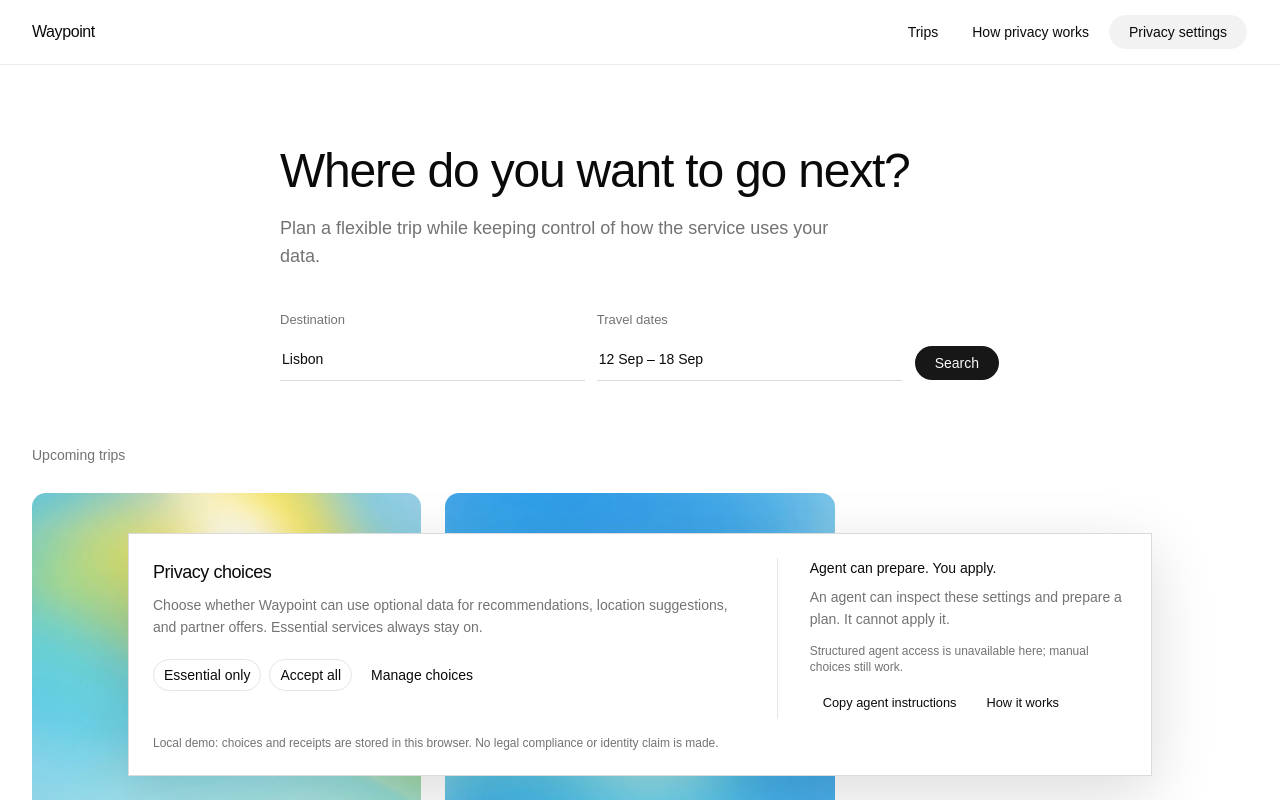
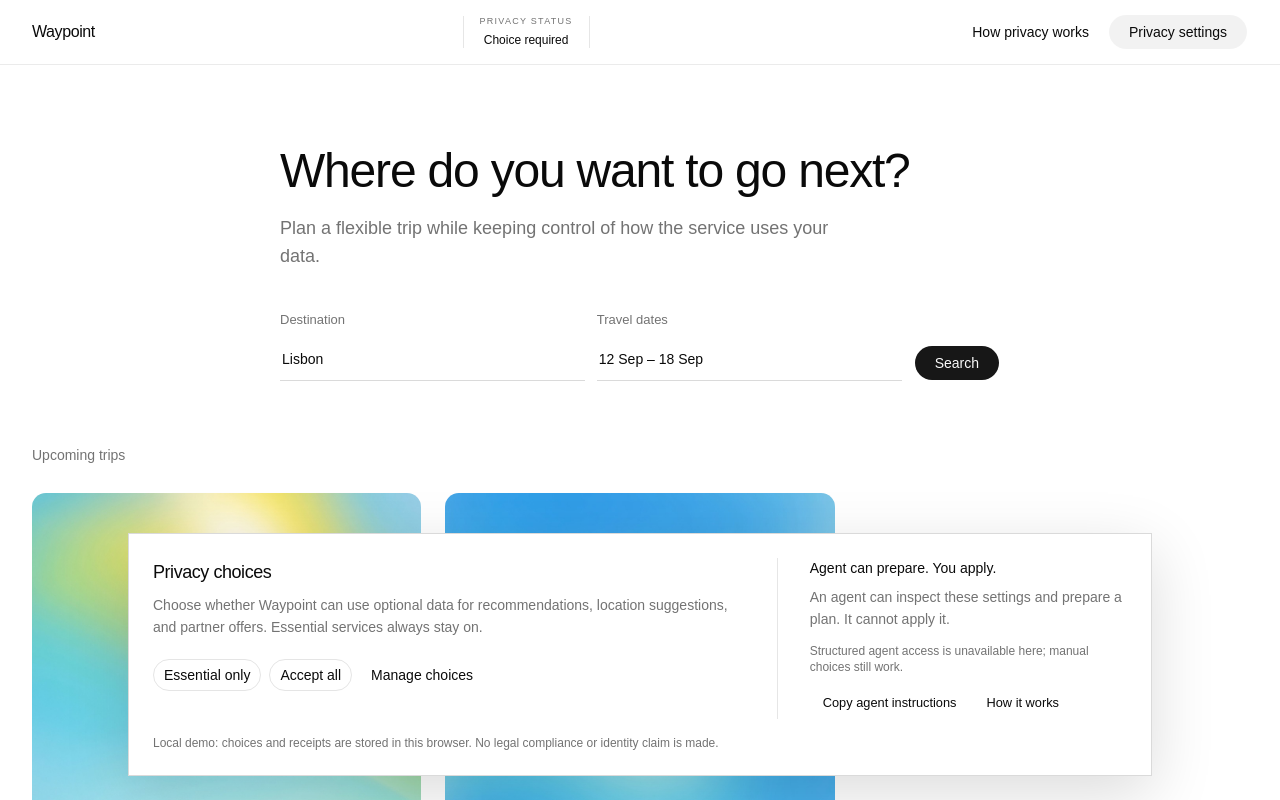
Before and after one commit to Vitali115/clearrights-webmcp, a React (Vite) app: page / in a window 1280 px wide. Shown: the top 800 px of the page. Built offline with nearby package versions, Linux system fonts and the light colour scheme.

Commit message:
Move privacy status into navbar

```diff
--- a/src/App.tsx
+++ b/src/App.tsx
@@ -228,7 +228,7 @@ export default function App({
             effectsPreview={route.effects}
             developerPreview={route.effects ? developerPreview : null}
             privacyEffectStatus={privacyEffectStatus}
-            showPrivacyEffectSummary={snapshot.record.notice.status === 'recorded' || Boolean(snapshot.plan) || snapshot.record.receipts.length > 0}
+            hasRecordedPrivacyState={snapshot.record.notice.status === 'recorded' || Boolean(snapshot.plan) || snapshot.record.receipts.length > 0}
             onDeveloperPreviewModeChange={setDeveloperPreviewMode}
             onDeveloperSandboxChange={(setting, enabled) => {
               setDeveloperSandbox((current) => ({ ...current, [setting]: enabled }))
@@ -283,7 +283,7 @@ export default function App({
           effectsPreview={false}
           developerPreview={null}
           privacyEffectStatus={privacyEffectStatus}
-          showPrivacyEffectSummary={snapshot.record.notice.status === 'recorded' || Boolean(snapshot.plan) || snapshot.record.receipts.length > 0}
+          hasRecordedPrivacyState={snapshot.record.notice.status === 'recorded' || Boolean(snapshot.plan) || snapshot.record.receipts.length > 0}
           onDeveloperPreviewModeChange={setDeveloperPreviewMode}
           onDeveloperSandboxChange={(setting, enabled) => {
             setDeveloperSandbox((current) => ({ ...current, [setting]: enabled }))
--- a/src/ui/TravelProductPage.tsx
+++ b/src/ui/TravelProductPage.tsx
@@ -22,7 +22,7 @@ interface TravelProductPageProps {
   privacyEffectStatus: {
     pendingChanges: number
   }
-  showPrivacyEffectSummary: boolean
+  hasRecordedPrivacyState: boolean
   onExplainPrivacy(): void
   onOpenControls(): void
   onExitEffectsPreview(): void
@@ -99,7 +99,7 @@ export function TravelProductPage({
   effectsPreview,
   developerPreview,
   privacyEffectStatus,
-  showPrivacyEffectSummary,
+  hasRecordedPrivacyState,
   onExplainPrivacy,
   onOpenControls,
   onExitEffectsPreview,
@@ -133,11 +133,18 @@ export function TravelProductPage({
         />
       )}
       <header className="border-b border-foreground/8">
-        <div className="flex h-16 items-center justify-between gap-3 px-5 sm:px-8">
+        <div className="grid min-h-16 grid-cols-[auto_minmax(0,1fr)_auto] items-center gap-3 px-5 py-2 sm:px-8">
           <span className="text-base font-medium tracking-tight">Waypoint</span>
+          <div className="flex min-w-0 justify-center">
+            <PrivacyNavbarStatus
+              experience={experience}
+              status={privacyEffectStatus}
+              hasRecordedPrivacyState={hasRecordedPrivacyState}
+              preview={effectsPreview}
+            />
+          </div>
           <nav className="flex shrink-0 items-center gap-1" aria-label="Account navigation">
-            <Button variant="ghost" className="hidden h-9 rounded-full px-3.5 sm:inline-flex">Trips</Button>
-            <Button variant="ghost" className="hidden h-9 rounded-full px-3.5 md:inline-flex" onClick={onExplainPrivacy}>
+            <Button variant="ghost" className="hidden h-9 rounded-full px-3.5 lg:inline-flex" onClick={onExplainPrivacy}>
               How privacy works
             </Button>
             {agentActivityAction}
@@ -165,13 +172,6 @@ export function TravelProductPage({
           <Button type="submit" className="h-9 rounded-full px-5">Search</Button>
         </form>
       </section>
-
-      {!effectsPreview && showPrivacyEffectSummary && (
-        <PrivacyEffectSummary
-          experience={experience}
-          status={privacyEffectStatus}
-        />
-      )}
 
       <section className="px-5 pb-16 sm:px-8 sm:pb-20" aria-labelledby="upcoming-trips">
         <h2 id="upcoming-trips" tabIndex={-1} className="mb-7 text-sm font-medium text-muted-foreground outline-none focus-visible:ring-2 focus-visible:ring-ring">
@@ -253,44 +253,55 @@ export function TravelProductPage({
   )
 }
 
-function PrivacyEffectSummary({
+function PrivacyNavbarStatus({
   experience,
   status,
+  hasRecordedPrivacyState,
+  preview,
 }: {
   experience: WaypointExperienceViewModel
   status: TravelProductPageProps['privacyEffectStatus']
+  hasRecordedPrivacyState: boolean
+  preview: boolean
 }) {
+  const optionalEnabled = [
+    experience.discovery === 'personalised',
+    experience.nearbyGuide === 'visible',
+    experience.partnerOffer === 'visible',
+  ].filter(Boolean).length
+  const appliedSummary = optionalEnabled === 0
+    ? 'Essential only'
+    : optionalEnabled === 3
+      ? 'All optional uses on'
+      : `${optionalEnabled} of 3 optional uses on`
+  const pendingLabel = status.pendingChanges === 1 ? '1 change pending' : `${status.pendingChanges} changes pending`
+  const stateDescription = hasRecordedPrivacyState
+    ? `${appliedSummary}.`
+    : 'No privacy choice has been recorded.'
+  const description = status.pendingChanges > 0
+    ? `${stateDescription} ${pendingLabel}; the product is unchanged until apply.`
+    : stateDescription
+
   return (
-    <section
-      data-testid="privacy-effect-summary"
-      className="border-y border-foreground/10 bg-foreground/[0.02] px-5 py-6 sm:px-8"
-      aria-labelledby="waypoint-privacy-effect"
+    <div
+      role="status"
+      data-testid="privacy-navbar-status"
+      className="hidden min-w-0 items-center justify-center border-x border-foreground/10 px-4 sm:flex"
+      aria-label={description}
     >
-      <div className="grid gap-6 lg:grid-cols-[0.8fr_1.4fr] lg:items-center">
-        <div>
-          <p className="text-[13px] font-medium text-muted-foreground">Applied privacy effect</p>
-          <h2 id="waypoint-privacy-effect" className="mt-1 text-xl font-medium tracking-tight">What Waypoint is using now</h2>
-        </div>
-        <dl className="grid grid-cols-[repeat(auto-fit,minmax(min(100%,8rem),1fr))] gap-2">
-          <EffectValue label="Recommendations" value={experience.discovery === 'personalised' ? 'Personalised' : 'Generic'} />
-          <EffectValue label="Nearby guide" value={experience.nearbyGuide === 'visible' ? 'Visible' : 'Hidden'} />
-          <EffectValue label="Partner offer" value={experience.partnerOffer === 'visible' ? 'Visible' : 'Hidden'} />
-        </dl>
-      </div>
-      {status.pendingChanges > 0 && (
-        <p className="mt-4 text-sm font-medium">
-          {status.pendingChanges} {status.pendingChanges === 1 ? 'change' : 'changes'} waiting to apply · product unchanged
-        </p>
-      )}
-    </section>
-  )
-}
-
-function EffectValue({ label, value }: { label: string; value: string }) {
-  return (
-    <div className="min-w-0 rounded-sm bg-background px-3 py-3">
-      <dt className="truncate text-[11px] font-medium text-muted-foreground">{label}</dt>
-      <dd className="mt-1 truncate text-sm font-medium">{value}</dd>
+      <span className="min-w-0 text-center leading-tight">
+        <span className="block text-[9px] font-medium uppercase tracking-[0.14em] text-muted-foreground">
+          {preview ? 'Privacy preview' : 'Privacy status'}
+        </span>
+        <span className="mt-1 flex min-w-0 items-center justify-center gap-2 text-xs font-medium">
+          <span className="truncate">{hasRecordedPrivacyState ? appliedSummary : 'Choice required'}</span>
+          {status.pendingChanges > 0 && (
+            <span className="shrink-0 text-amber-700 dark:text-amber-400">
+              {pendingLabel}<span className="hidden xl:inline"> · product unchanged</span>
+            </span>
+          )}
+        </span>
+      </span>
     </div>
   )
 }
```
Also changed, not shown: 1 other file (tests, documents, lock files or other folders).
